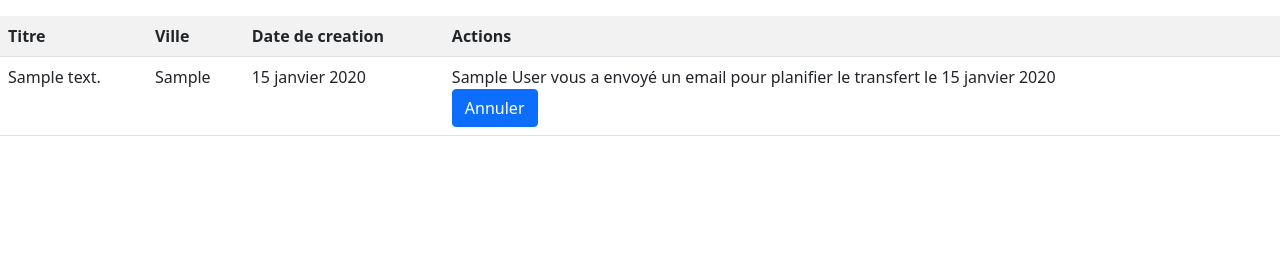
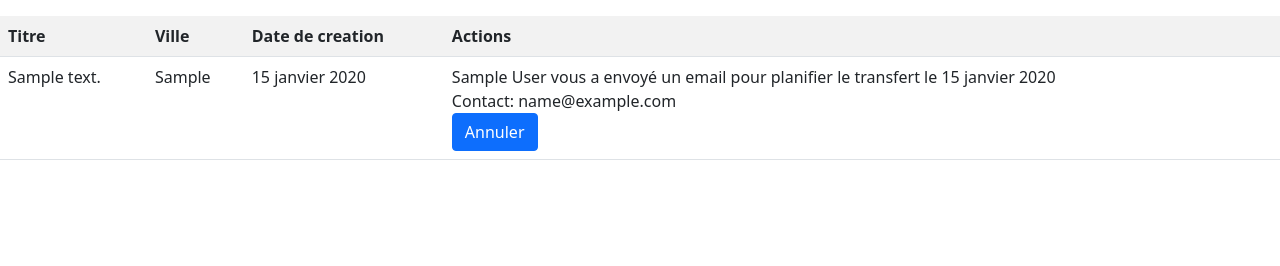
Before and after one commit to ngandriau/livrepartage, a Django app: page /livres/listmesdemandestransfert/ in a window 1280 px wide. Shown: the part 144-410 px from the top of the page. Run offline with Django 4.2, Linux system fonts and the light colour scheme; a user stored in the database is signed in; tables that the repository leaves empty hold one stand-in row (values such as "Sample post").

Commit message:
affichage email possesseur livre quand message d'initiation de transfert est envoyé

```diff
--- a/livres/templates/livres/transferts_mes_demandes_list.html
+++ b/livres/templates/livres/transferts_mes_demandes_list.html
@@ -53,7 +53,8 @@
 
                     {% elif  transfert.transfert_status == 'INIT'%}
                         {% if  transfert.possesseur_envois_message_date %}
-                            {{ transfert.livre.possesseur.first_name }} {{ transfert.livre.possesseur.last_name }}  vous a envoyé un email pour planifier le transfert le  {{ transfert.possesseur_envois_message_date }} <br/>
+                            {{ transfert.livre.possesseur.first_name }} {{ transfert.livre.possesseur.last_name }}  vous a envoyé un email pour planifier le transfert le  {{ transfert.possesseur_envois_message_date }}
+                            <br/>Contact: {{ transfert.livre.possesseur.email }}
                         {% endif %}
                         <form action="/livres/annultransfert/{{ transfert.id }}/" method="post">{% csrf_token %}
                             <button class="btn btn-primary btn-default" type="submit">Annuler</button>
```
